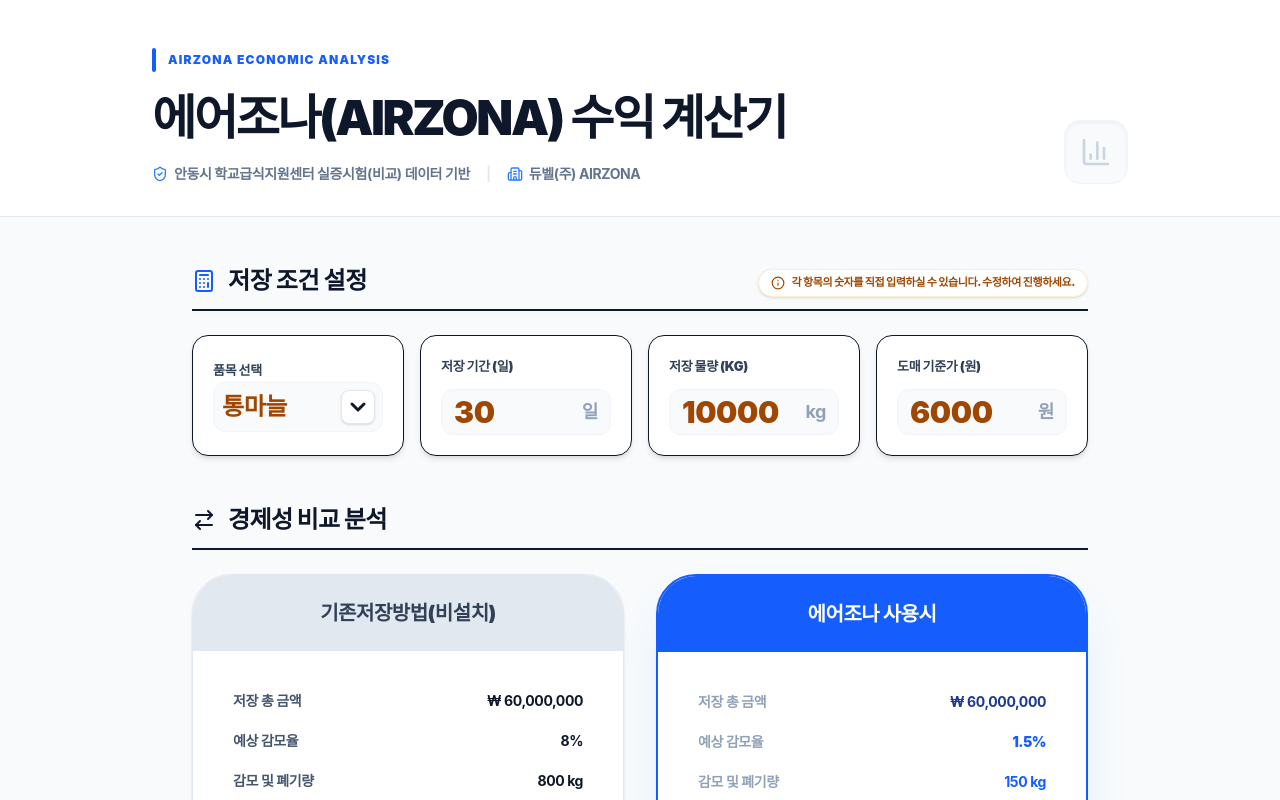
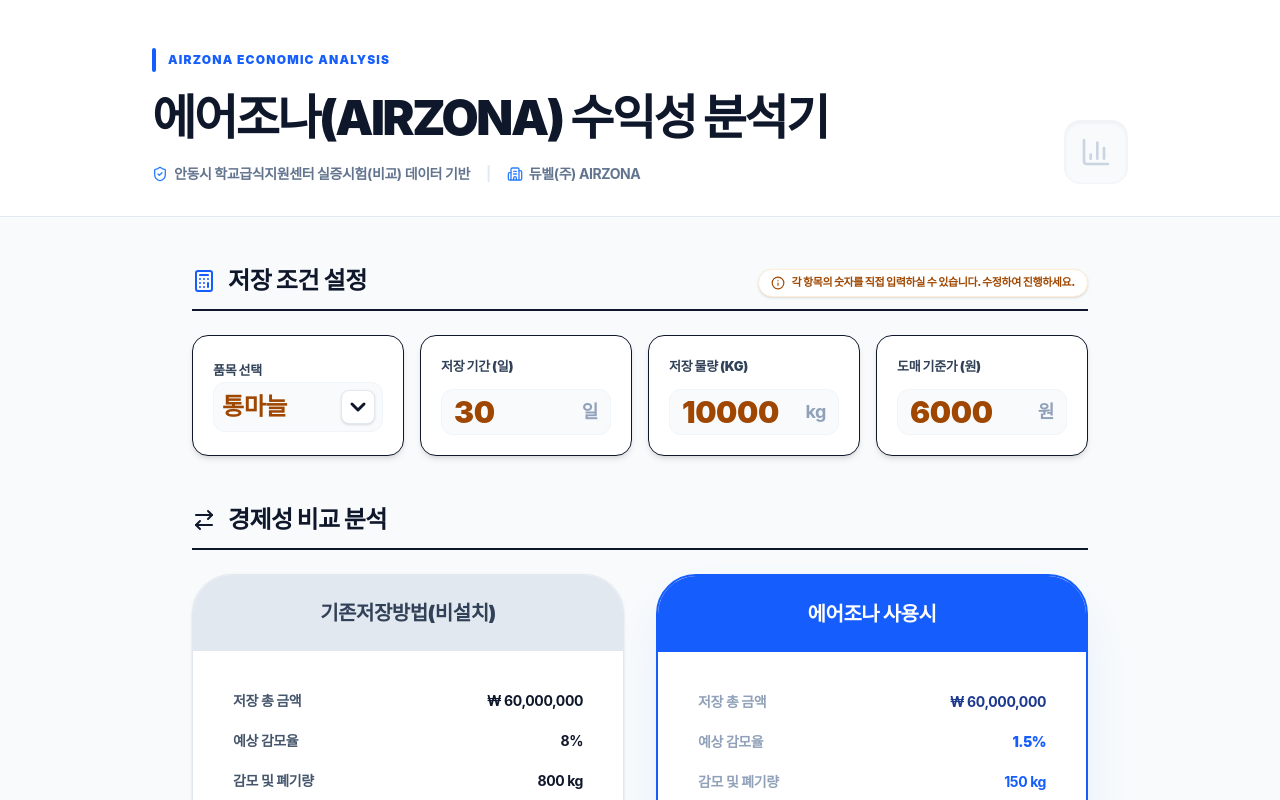
Before and after one commit to pride1tym-ctrl/airzona-calculator, a React (Vite) app: page / in a window 1280 px wide. Shown: the top 800 px of the page. Built offline with nearby package versions, Linux system fonts and the light colour scheme.

Commit message:
파비콘 및 타이틀 추가

```diff
--- a/src/App.jsx
+++ b/src/App.jsx
@@ -161,7 +161,7 @@
             </div>
             {/* 본문 타이틀은 요청대로 아이콘 없이 정갈하게 유지 */}
             <h1 className="text-4xl md:text-5xl font-black text-slate-900 tracking-tighter leading-tight">
-              에어조나(AIRZONA) 수익 계산기
+              에어조나(AIRZONA) 수익성 분석기
             </h1>
             <div className="flex flex-wrap items-center gap-x-4 gap-y-2 text-sm font-bold text-slate-500">
               <div className="flex items-center gap-1.5">
```
